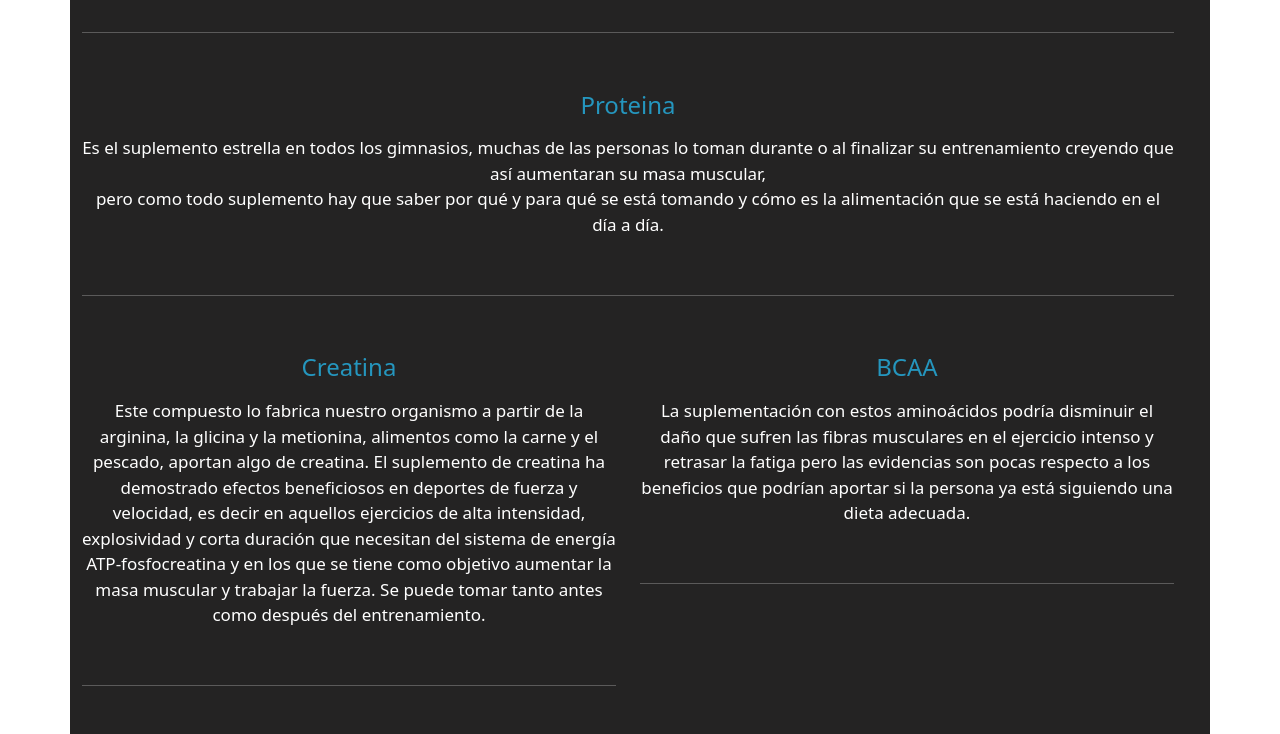
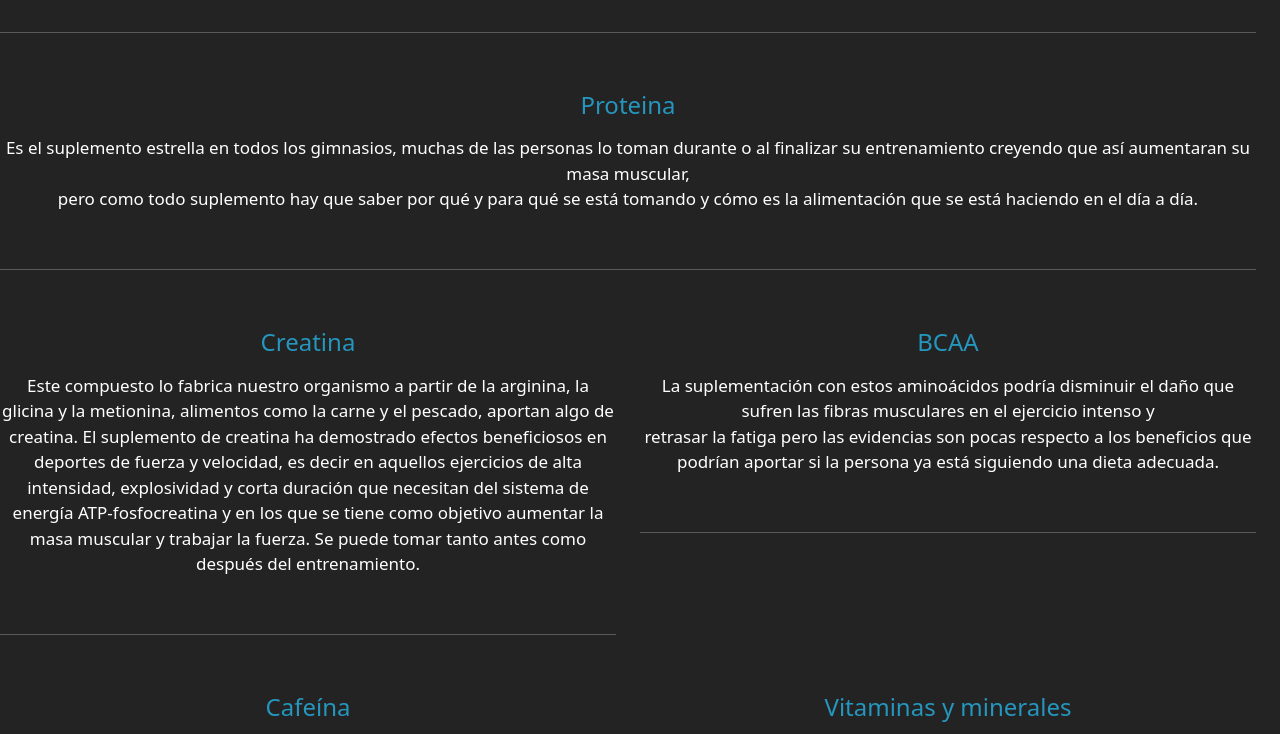
Before and after one commit to GuilleMaciel/NypSuplementos, a plain HTML site: page pages/guiasuplementos.html in a window 1280 px wide. Shown: the part 1082-1816 px from the top of the page. Drawn offline with nearby package versions, Linux system fonts and the light colour scheme.

Commit message:
adapto el grid a distintos tipos de panatalla

```diff
--- a/pages/guiasuplementos.html
+++ b/pages/guiasuplementos.html
@@ -60,7 +60,7 @@
     </nav>
 </section>
 
-<section class="guia container text-center">
+<section class="guia">
     <div class="row w-100">
         <div class="col-md-12 col-12">
             <h2>Guía de Suplementos</h2>
```
